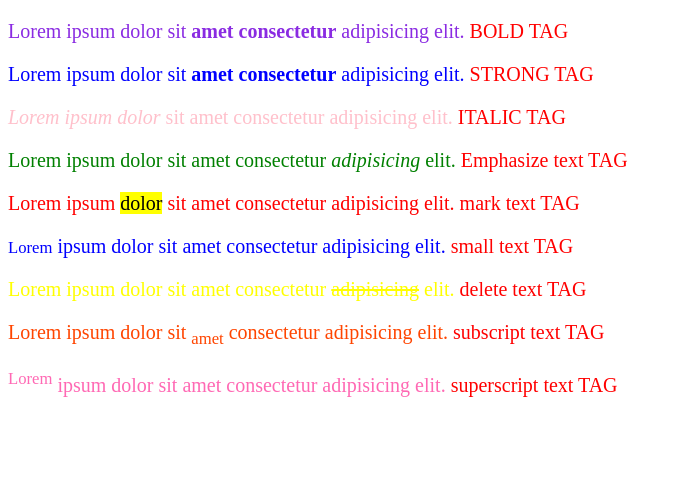
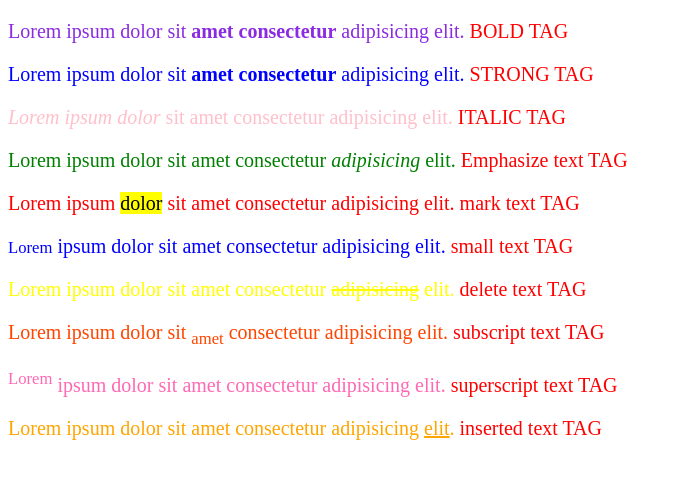
Before and after one commit to lokesh19041996/html, a plain HTML site: page Formatting-Tags/tags.html in a window 1280 px wide. Shown: the whole page, without its empty margins (0-681 px from the left). Drawn offline with Linux system fonts and the light colour scheme.

Commit message:
Formatting Tags

```diff
--- a/Formatting-Tags/tags.html
+++ b/Formatting-Tags/tags.html
@@ -22,7 +22,7 @@
     <p style="color: yellow; font-size: 20px;">Lorem ipsum dolor sit amet consectetur <del>adipisicing</del> elit. <span>delete text TAG</span></p>
     <p style="color: orangered; font-size: 20px;">Lorem ipsum dolor sit <sub>amet</sub> consectetur adipisicing elit. <span>subscript text TAG</span></p>
     <p style="color: hotpink; font-size: 20px;"><sup>Lorem</sup> ipsum dolor sit amet consectetur adipisicing elit. <span>superscript text TAG</span></p>
-    <!-- <p style="color: orange; font-size: 20px;">Lorem ipsum dolor sit amet consectetur adipisicing <ins>elit</ins>. <span>inserted text TAG</span></p> -->
+    <p style="color: orange; font-size: 20px;">Lorem ipsum dolor sit amet consectetur adipisicing <ins>elit</ins>. <span>inserted text TAG</span></p>
 </body>
 
 </html>
```
